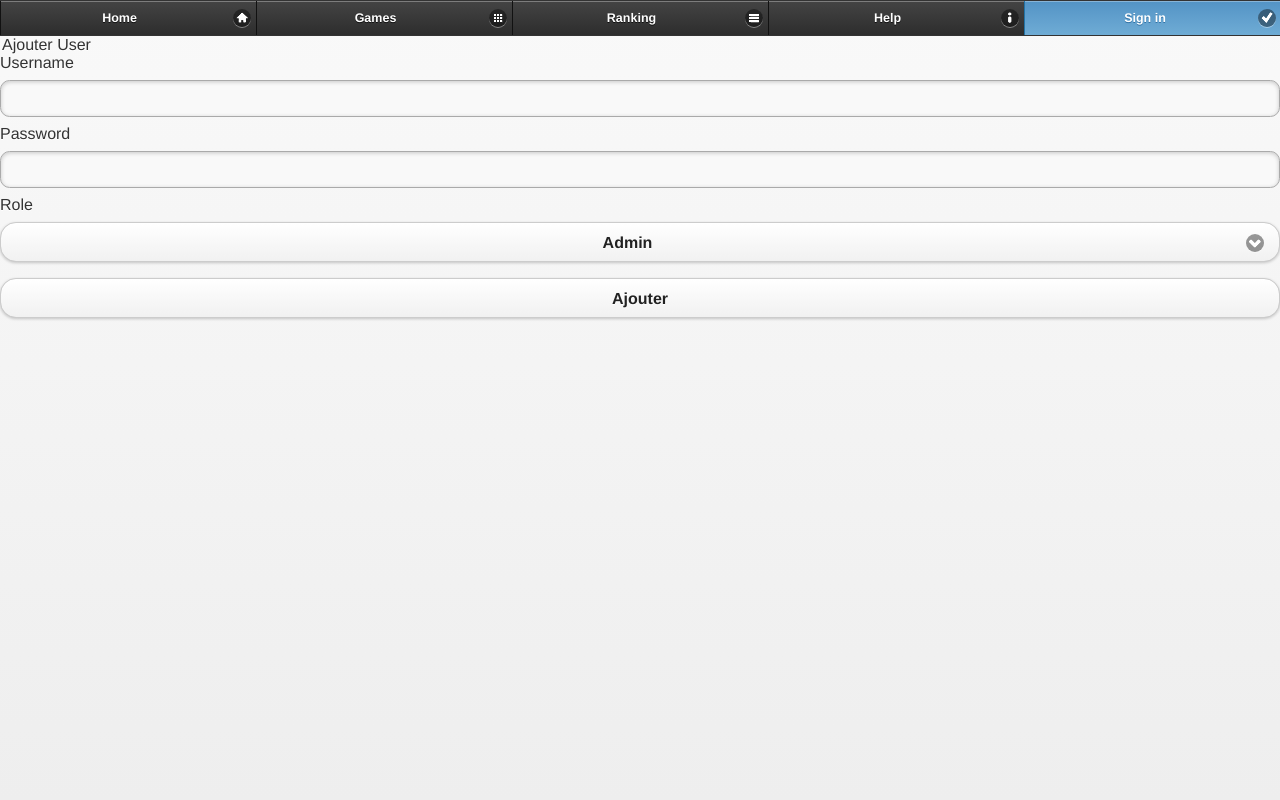
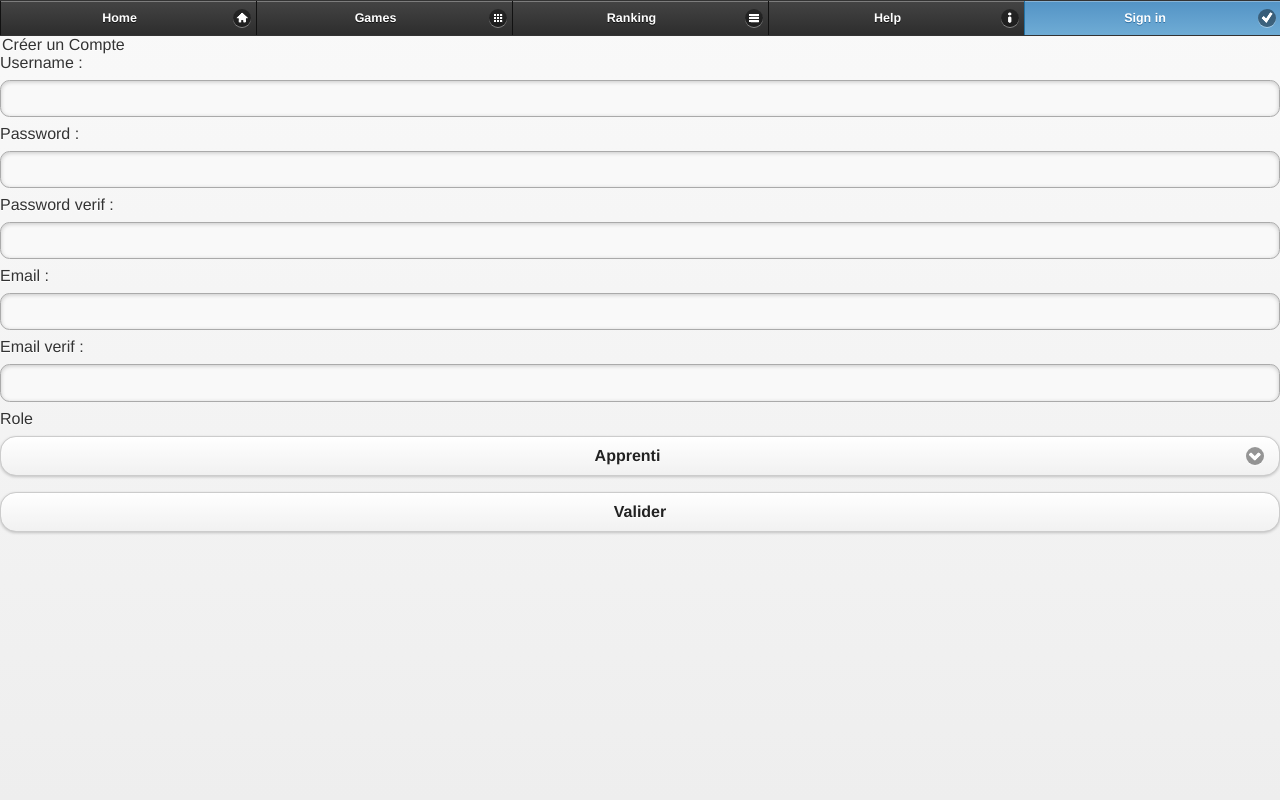
Before and after one commit to pero60/openxum-html5, a CakePHP app: template app/View/Users/add.ctp in a window 1280 px wide. Run offline with PHP 8.4 and a stand-in for CakePHP, Linux system fonts and the light colour scheme; the template is opened without the code that fills it, so the values that code supplies are empty; form fields are guessed from the names that the template uses; some libraries are stand-ins or nearby versions.

Commit message:
Signed-off-by: Yiko <valentin.stephen@gmail.com>

```diff
--- a/app/Config/routes.php
+++ b/app/Config/routes.php
@@ -31,7 +31,9 @@ Router::connect('/', array('controller' => 'pages', 'action' => 'display', 'home
  * ...and connect the rest of 'Pages' controller's urls.
  */
 Router::connect('/pages/*', array('controller' => 'pages', 'action' => 'display'));
+//Router::connect('/users/*', array('controller' => 'users', 'action' => 'display'));
 
+//Router::connect('/users/account', array('controller' => 'users', 'action' => 'account'));
 /**
  * Load all plugin routes. See the CakePlugin documentation on
  * how to customize the loading of plugin routes.
--- a/app/Controller/AppController.php
+++ b/app/Controller/AppController.php
@@ -37,7 +37,7 @@ class AppController extends Controller
 
     public function beforeFilter()
     {
-        $this->Auth->allow('login', 'logout');
+        $this->Auth->allow('login', 'logout','add');
     }
 
     public function isAuthorized($user) {
--- a/app/Controller/UsersController.php
+++ b/app/Controller/UsersController.php
@@ -27,7 +27,7 @@ class UsersController extends AppController
     {
         parent::beforeFilter();
     }
-//ddede
+
     public function isAuthorized($user) {
         if (isset($user['role']) && $user['role'] === 'admin') {
             return true;
@@ -111,4 +111,7 @@ class UsersController extends AppController
             }
         }
     }
+    public function account(){
+        $this->Session->setFlash(__('Login ou mot de passe invalide, réessayer'));
+    }
 }
--- a/app/View/Layouts/default.ctp
+++ b/app/View/Layouts/default.ctp
@@ -75,7 +75,9 @@
             </ul>
         </div>
     </div>
+    <?php echo $this->Session->Flash(); ?>
     <?php echo $content_for_layout; ?>
+
 </div>
 </body>
 </html>
--- a/app/View/Users/add.ctp
+++ b/app/View/Users/add.ctp
@@ -1,13 +1,16 @@
 <div class="users form">
 <?php echo $this->Form->create('User');?>
     <fieldset>
-        <legend><?php echo __('Ajouter User'); ?></legend>
-        <?php echo $this->Form->input('username');
-        echo $this->Form->input('password');
+        <legend><?php echo __('Créer un Compte'); ?></legend>
+        <?php echo $this->Form->input('username :');
+        echo $this->Form->input('password :');
+        echo $this->Form->input('password_verif :');
+        echo $this->Form->input('email :');
+         echo $this->Form->input('email_verif :');
         echo $this->Form->input('role', array(
-            'options' => array('admin' => 'Admin', 'student' => 'Apprenti', 'professor' => 'Tuteur', 'external' => 'Maître d\'apprentissage')
+            'options' => array('student' => 'Apprenti', 'professor' => 'Tuteur', 'external' => 'Maître d\'apprentissage')
         ));
     ?>
     </fieldset>
-<?php echo $this->Form->end(__('Ajouter'));?>
+<?php echo $this->Form->end(__('Valider'));?>
 </div>
--- a/app/View/Users/login.ctp
+++ b/app/View/Users/login.ctp
@@ -8,4 +8,5 @@
         ?>
     </fieldset>
 <?php echo $this->Form->end(__('Sign in'));?>
+<?php echo $this->Html->link(__('Créer un compte'), array('controller' => 'users', 'action' => 'add')); ?>
 </div>
```
Also changed, not shown: app/Model/User.php (+18 -0 lines), 2 other files.
